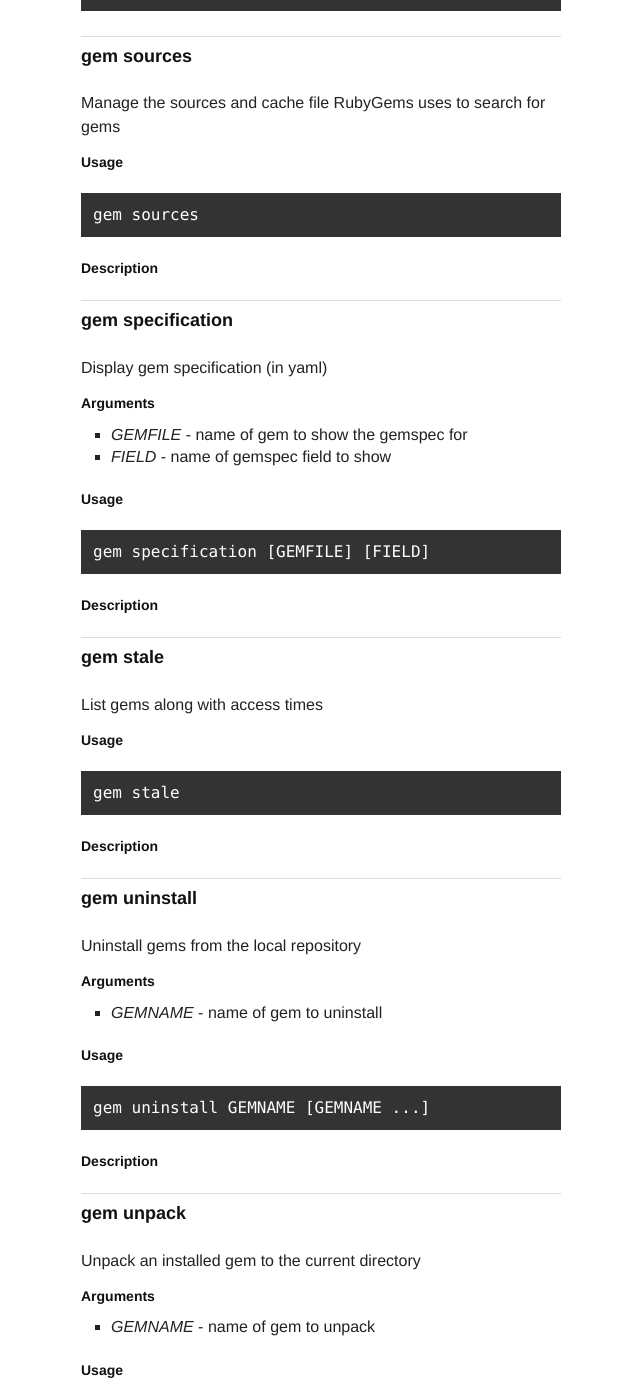
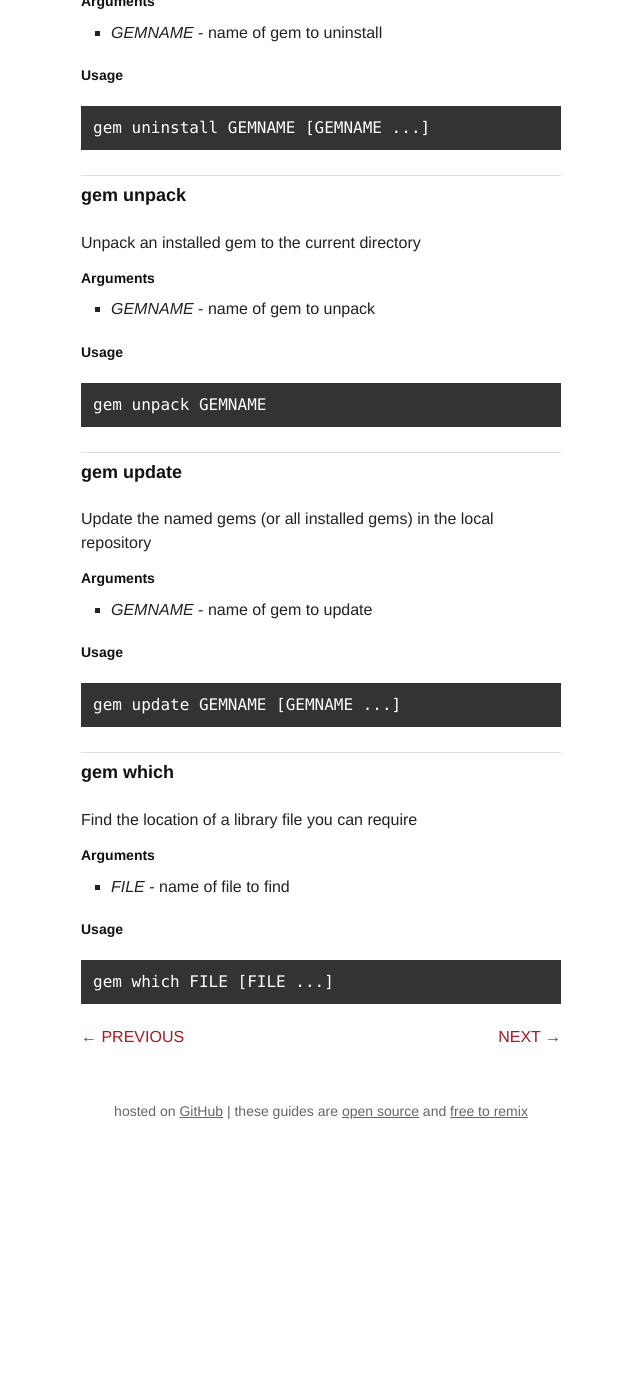
Before and after one commit to radar/guides, a Jekyll site: the page built from command-reference.md, in a window 1280 px wide and 1400 px high, scrolled down 12753 px. Shown: the whole window, without its empty margins (319-959 px from the left). Built offline with Jekyll 4.4.1, drawn with Linux system fonts in a browser that asks for light colours; after the commit the page ends 13922 px from its top, so only the background shows below that; some of the changed text lies outside the part shown.

Commit message:
Fix check for empty description in Command Reference

```diff
--- a/command-reference.md
+++ b/command-reference.md
@@ -7,61 +7,33 @@ next: /specification-reference
 
 What each `gem` command does, and how to use it.
 
-
 * [gem build](#gem_build)
-
 * [gem cert](#gem_cert)
-
 * [gem check](#gem_check)
-
 * [gem cleanup](#gem_cleanup)
-
 * [gem contents](#gem_contents)
-
 * [gem dependency](#gem_dependency)
-
 * [gem environment](#gem_environment)
-
 * [gem fetch](#gem_fetch)
-
 * [gem generate_index](#gem_generate_index)
-
 * [gem help](#gem_help)
-
 * [gem install](#gem_install)
-
 * [gem list](#gem_list)
-
 * [gem lock](#gem_lock)
-
 * [gem outdated](#gem_outdated)
-
 * [gem owner](#gem_owner)
-
 * [gem pristine](#gem_pristine)
-
 * [gem push](#gem_push)
-
 * [gem query](#gem_query)
-
 * [gem rdoc](#gem_rdoc)
-
 * [gem search](#gem_search)
-
 * [gem server](#gem_server)
-
 * [gem sources](#gem_sources)
-
 * [gem specification](#gem_specification)
-
 * [gem stale](#gem_stale)
-
 * [gem uninstall](#gem_uninstall)
-
 * [gem unpack](#gem_unpack)
-
 * [gem update](#gem_update)
-
 * [gem which](#gem_which)
 
 
@@ -83,10 +55,6 @@ Build a gem from a gemspec
     gem build GEMSPEC_FILE
 
 
-### Description
-
-
-
 
 ## gem cert
 
@@ -99,10 +67,6 @@ Manage RubyGems certificates and signing settings
     gem cert
 
 
-### Description
-
-
-
 
 ## gem check
 
@@ -113,10 +77,6 @@ Check installed gems
 ### Usage
 
     gem check
-
-
-### Description
-
 
 
 
@@ -161,10 +121,6 @@ Display the contents of the installed gems
     gem contents GEMNAME [GEMNAME ...]
 
 
-### Description
-
-
-
 
 ## gem dependency
 
@@ -181,10 +137,6 @@ Show the dependencies of an installed gem
 ### Usage
 
     gem dependency GEMNAME
-
-
-### Description
-
 
 
 
@@ -266,10 +218,6 @@ Download a gem and place it in the current directory
     gem fetch GEMNAME [GEMNAME ...]
 
 
-### Description
-
-
-
 
 ## gem generate_index
 
@@ -332,10 +280,6 @@ Provide help on the 'gem' command
 ### Usage
 
     gem help ARGUMENT
-
-
-### Description
-
 
 
 
@@ -426,10 +370,6 @@ Display gems whose name starts with STRING
     gem list [STRING]
 
 
-### Description
-
-
-
 
 ## gem lock
 
@@ -491,10 +431,6 @@ Display all gems that need updates
 ### Usage
 
     gem outdated
-
-
-### Description
-
 
 
 
@@ -587,10 +523,6 @@ Query gem information in local or remote repositories
     gem query
 
 
-### Description
-
-
-
 
 ## gem rdoc
 
@@ -631,10 +563,6 @@ Display all gems whose name contains STRING
 ### Usage
 
     gem search [STRING]
-
-
-### Description
-
 
 
 
@@ -680,10 +608,6 @@ Manage the sources and cache file RubyGems uses to search for gems
     gem sources
 
 
-### Description
-
-
-
 
 ## gem specification
 
@@ -703,10 +627,6 @@ Display gem specification (in yaml)
     gem specification [GEMFILE] [FIELD]
 
 
-### Description
-
-
-
 
 ## gem stale
 
@@ -717,10 +637,6 @@ List gems along with access times
 ### Usage
 
     gem stale
-
-
-### Description
-
 
 
 
@@ -741,10 +657,6 @@ Uninstall gems from the local repository
     gem uninstall GEMNAME [GEMNAME ...]
 
 
-### Description
-
-
-
 
 ## gem unpack
 
@@ -761,10 +673,6 @@ Unpack an installed gem to the current directory
 ### Usage
 
     gem unpack GEMNAME
-
-
-### Description
-
 
 
 
@@ -785,10 +693,6 @@ Update the named gems (or all installed gems) in the local repository
     gem update GEMNAME [GEMNAME ...]
 
 
-### Description
-
-
-
 
 ## gem which
 
@@ -805,6 +709,3 @@ Find the location of a library file you can require
 ### Usage
 
     gem which FILE [FILE ...]
-
-
-### Description
```
Also changed, not shown: 1 other file.
